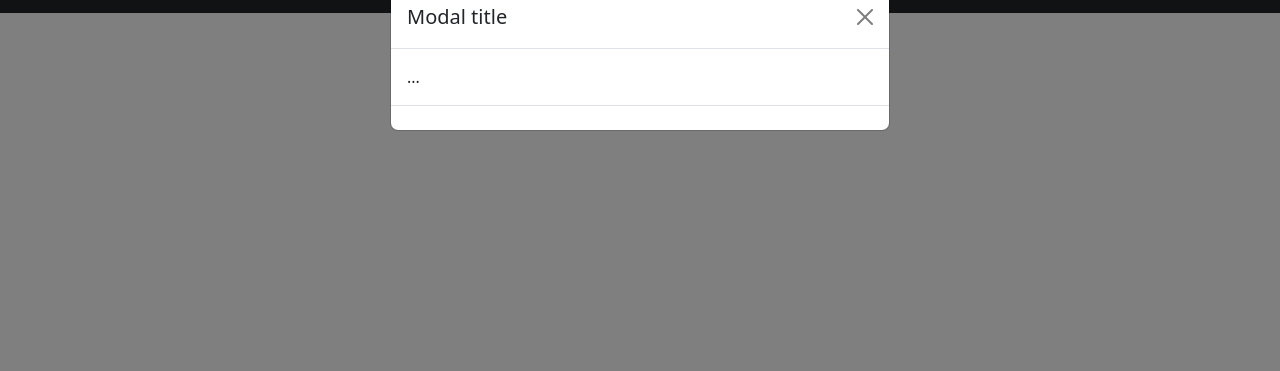
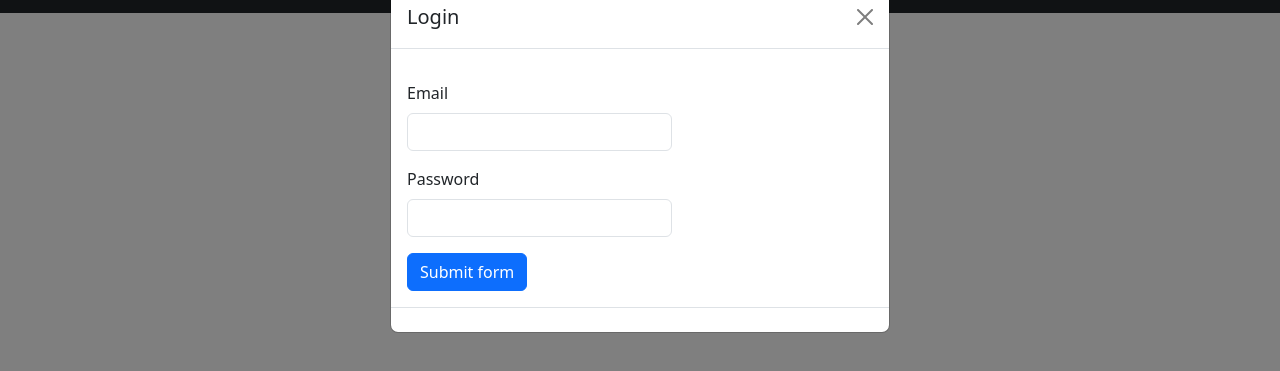
Before and after one commit to Pejoska99/Excercise, a plain HTML site: page index.html in a window 1280 px wide. Both pictures are taken after a click on the link "Login". Shown: the part 43-414 px from the top of the page. Drawn offline with nearby package versions, Linux system fonts and the light colour scheme.

Commit message:
commit login

```diff
--- a/index.html
+++ b/index.html
@@ -56,6 +56,7 @@
     </div>
     <script src="https://cdn.jsdelivr.net/npm/bootstrap@5.3.3/dist/js/bootstrap.bundle.min.js" integrity="sha384-YvpcrYf0tY3lHB60NNkmXc5s9fDVZLESaAA55NDzOxhy9GkcIdslK1eN7N6jIeHz" crossorigin="anonymous"></script>
     <script src="main.js"></script>
+    <script src="login.js"></script>
     <script src="register.js"></script>
     <script src="validation.js"></script>
 </body>
--- /dev/null
+++ b/login.js
@@ -0,0 +1,37 @@
+let login = document.getElementById("Login");
+
+    login.addEventListener("click",()=>{
+    modalTitle.innerHTML=`Login`;
+    modalBody.innerHTML=createLoginForm();
+    let submitBtn =  document.getElementById("submitBtn");
+
+    let formisValid = isValid();
+
+    if(formisValid){
+        submitBtn.removeAttribute("disabled")
+    };})
+
+function createLoginForm(){
+    return`
+    <form class="row g-3 needs-validation dis-flex_justcont-cent width-100" novalidate id="myForm">
+    <div class="error" id="errorAll"></div>
+
+    <div class="col-md-7">
+    <label for="email" class="form-label">Email</label>
+    <input type="email" class="form-control" id="email" name="email" onblur="validateInput(this)" required>
+    <div class="error">
+    </div>
+    </div>
+
+    </div>
+    <div class="col-md-7">
+    <label for="password" class="form-label">Password</label>
+    <input type="password" class="form-control" id="password" name="password" onblur="validateInput(this)"  required>
+    <div class="error">
+    </div>
+    </div>
+      <div class="col-12 dis-flex_justcont-cent">
+        <button data-bs-dismiss="modal" class="btn btn-primary" id="submitBtn"  type="submit">Submit form</button>
+      </div>
+    </form>`;
+}
```
